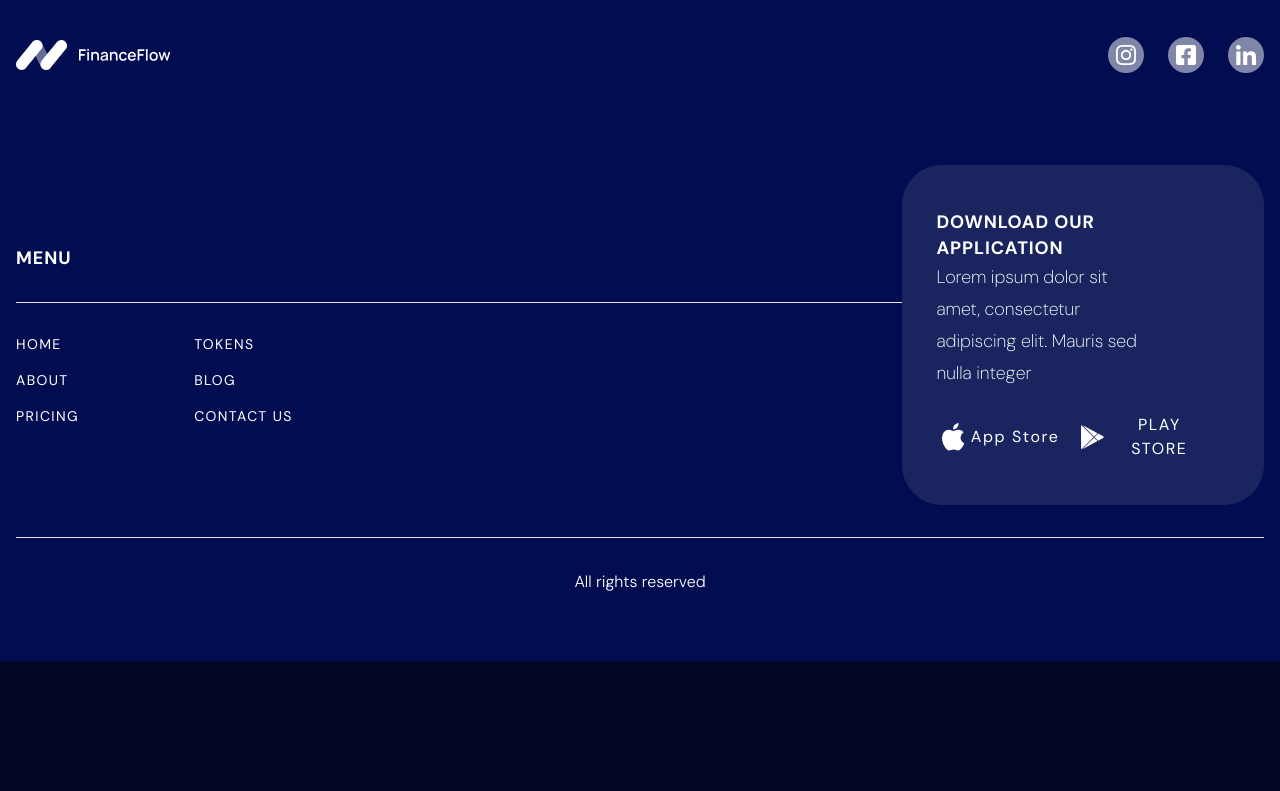
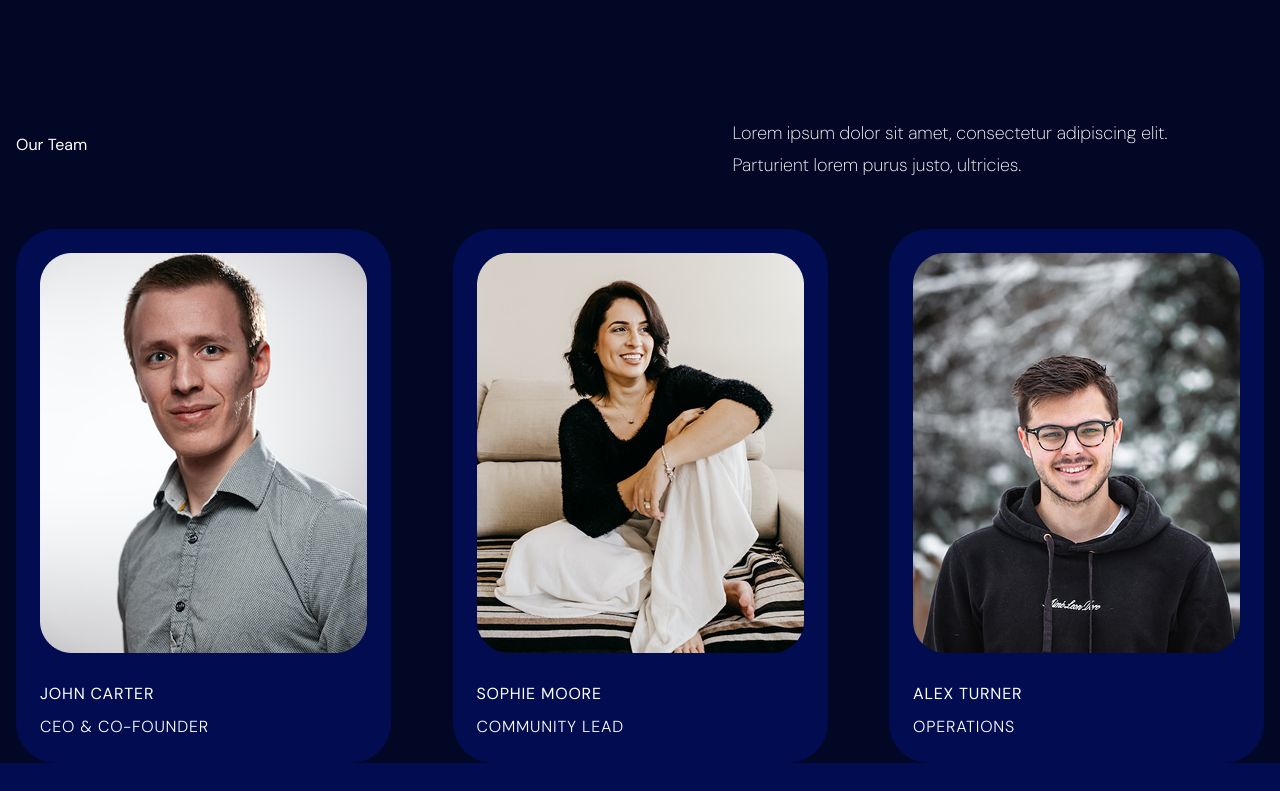
Before and after one commit to moutasem981/FinanceFlow, a website: page about.html in a window 1280 px wide. Shown: the part 3369-4160 px from the top of the page. Before the commit the page ends 4030 px from the top, so only its background shows below. Drawn offline with nearby package versions, Linux system fonts and the light colour scheme.

Commit message:
create our team section

```diff
--- a/about.html
+++ b/about.html
@@ -258,6 +258,46 @@
             </div>
         </section>
 
+        <!-- our team section -->
+         <section class="lg:pt-30 pt-20">
+            <div class="container">
+                <div class="flex flex-col lg:flex-row gap-4 justify-between text-start mb-6 md:mb-12 pe-13.5">
+                    <h2>Our Team</h2>
+                    <p class="text-main sm:w-2/3 lg:w-[40%] ">Lorem ipsum dolor sit amet, consectetur adipiscing elit. Parturient lorem purus justo, ultricies.</p>
+                </div>
+                <div class="flex max-md:flex-wrap justify-center md:justify-between gap-4">
+                    <div class="bg-card-color rounded-[40px] py-6 px-[15.5px] lg:px-6">
+                        <div class="">
+                            <img src="./assets/img/about/John-Carter.png" alt="CEO & CO-Founder image">
+                        </div>
+                        <div class="mt-8">
+                            <h3 class="users-name mb-3">John Carter</h3>
+                            <span class="users-name font-light">CEO & CO-Founder</span>
+                        </div>
+                    </div>
+                    <div class="bg-card-color rounded-[40px] py-6 px-[15.5px] lg:px-6">
+                        <div class="">
+                            <img src="./assets/img/about/Sophie-Moore.png" alt="Community Lead image">
+                        </div>
+                        <div class="mt-8">
+                            <h3 class="users-name mb-3">Sophie Moore</h3>
+                            <span class="users-name font-light">Community Lead</span>
+                        </div>
+                    </div>
+                    <div class="bg-card-color rounded-[40px] py-6 px-[15.5px] lg:px-6">
+                        <div class="">
+                            <img src="./assets/img/about/Alex-Turner.png" alt="Operations image">
+                        </div>
+                        <div class="mt-8">
+                            <h3 class="users-name mb-3">Alex Turner</h3>
+                            <span class="users-name font-light">Operations</span>
+                        </div>
+                    </div>
+                </div>
+
+            </div>
+         </section>
+
 
     </main>
 
```
Also changed, not shown: assets/css/output.css.
